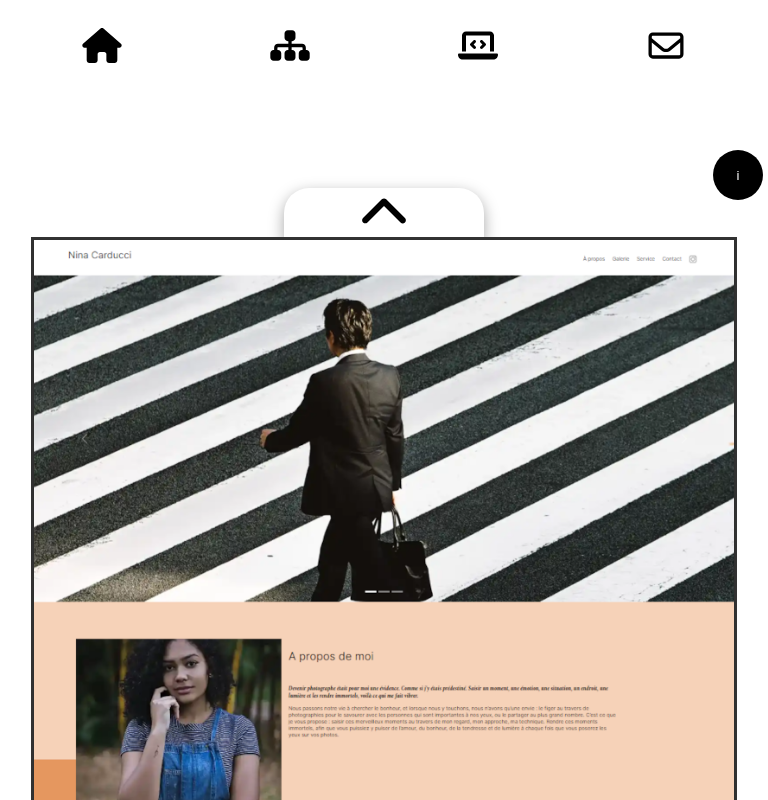
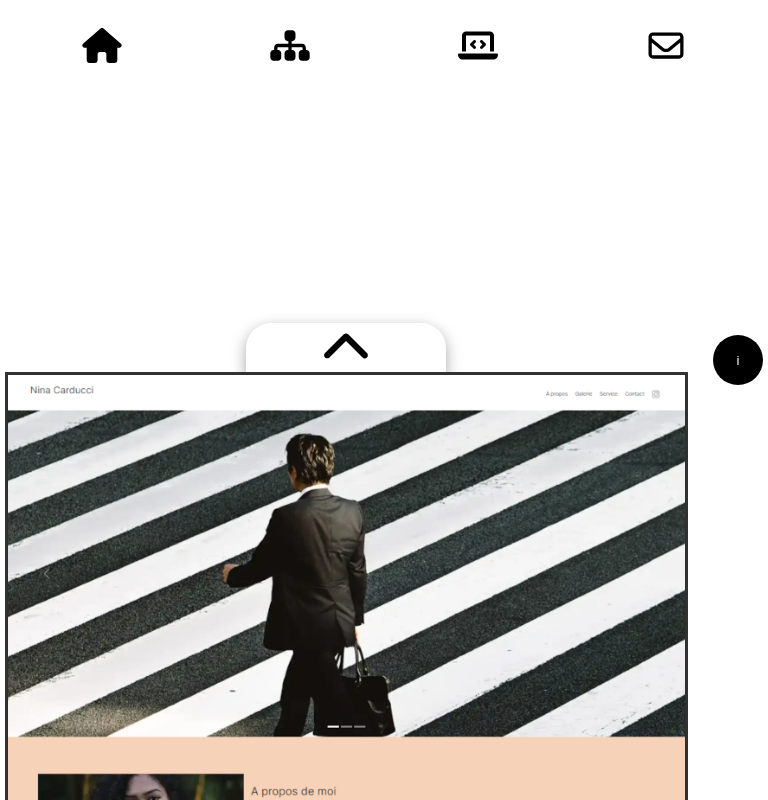
Before and after one commit to Squaad6z/portefolio, a Next.js app: page /realisations in a window 768 px wide. Shown: the top 800 px of the page. Built offline with nearby package versions, Linux system fonts and the light colour scheme.

Commit message:
Responsive Tablette Carousel

```diff
--- a/app/components/Carousel/index.css
+++ b/app/components/Carousel/index.css
@@ -84,8 +84,8 @@ img {
     padding: 30px;
     position: absolute;
     /* background: #0f4479; */
-    border: solid 3px;
     border-radius: 25px;
+        box-shadow: rgba(0, 0, 0, 0.16) 0px 1px 4px, rgb(51, 51, 51) 0px 0px 0px 3px;
 }
 .modal.active {
     opacity: 1;
@@ -140,8 +140,9 @@ img {
     }
 
     .carousel{
-        margin:60px 0px ;
+        margin:30px 0px ;
         width: auto;
+        margin-top: 100px;
     }
 
     .nextButton{
@@ -153,7 +154,7 @@ img {
     }
 
     .modal_info{
-        top: 150px;
+        top: 335px;
         right: 5px;
         z-index: -1;
     }
@@ -161,12 +162,14 @@ img {
     .modal_container{
         position: initial;
         width: 90%;
-        margin-bottom: 40px;
+        margin-bottom: 80px;
+        height: 55px;
     }
 
     .modal{
         position: initial;
         display: none;
+        padding: 20px;
     }
 
     .modal.active{
@@ -174,3 +177,19 @@ img {
     }
 
 }
+
+@media screen and (min-width: 320px) and (max-width: 768px){
+    .carousel{
+        width: 90%;
+    }
+
+    .slide{
+        position: initial;
+        /* margin-left: 50px; */
+    }
+
+    .carousel_image{
+        width: 100%;
+
+    }
+}
```
